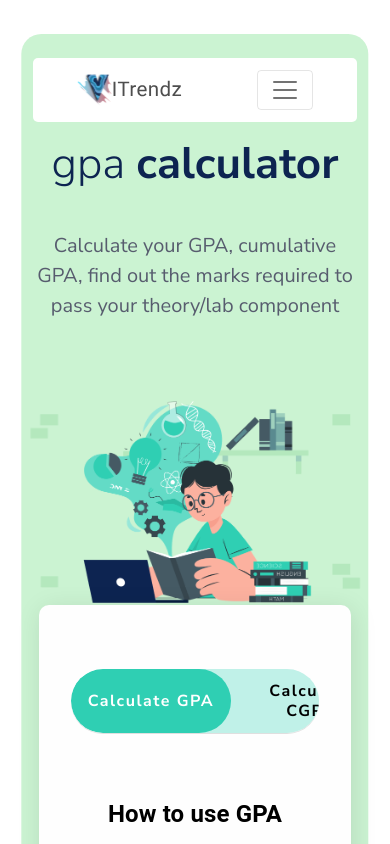
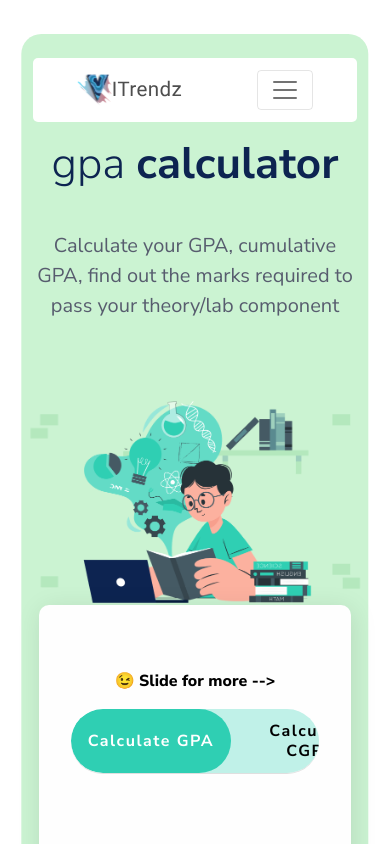
Before and after one commit to dhavalkolhe/gpa-calc, a React (Create React App) app: page / in a window 390 px wide. Shown: the top 844 px of the page. Built offline with nearby package versions, Linux system fonts and the light colour scheme.

Commit message:
mobile responsive fixes

```diff
--- a/src/Components/About/About.css
+++ b/src/Components/About/About.css
@@ -40,7 +40,7 @@
     font-size: 1.25rem;
     color: #2d334a;
     padding: 0.5rem 0;
-    text-align: justify;
+    /* text-align: justify; */
 }
 .about__link:visited{
     color: white;
--- a/src/Components/Box/Box.jsx
+++ b/src/Components/Box/Box.jsx
@@ -5,6 +5,7 @@ import Main from '../Main/Main';
 function Box() {
     return (
         <div className="Main">
+            <span className='mobile-span'>😉 Slide for more {`-->`}</span>
             <Main />
         </div>
     );
--- a/src/Components/Calculators/CGPA.jsx
+++ b/src/Components/Calculators/CGPA.jsx
@@ -154,7 +154,7 @@ const Cgpa = () => {
                     <div>
                         <h1 className="answer">
                             Cannot calculate CGPA for more than 10
-                            semesters....majak bana rakha h
+                            semesters...
                         </h1>
                         <div className="meme-image">
                             <img src={disappointMeme} alt="img" />
--- a/src/Components/Calculators/Calculator.css
+++ b/src/Components/Calculators/Calculator.css
@@ -129,7 +129,6 @@ label {
 
 .meme-image {
     margin: 2rem auto;
-    width: 50%;
 }
 
 .count-input {
@@ -150,6 +149,13 @@ label {
     font-family: 'Nunito Sans', sans-serif;
 }
 
+.calc-output{
+    display: flex;
+    align-items: center;
+    justify-content: center;
+    width: 100%;
+    margin-top: 2rem;
+}
 @media only screen and (max-width: 1280px) {
     .Calculator {
         flex-direction: column;
@@ -160,7 +166,7 @@ label {
 }
 @media only screen and (max-width: 992px) {
     .meme-image {
-        width: 90%;
+        width: 75%;
     }
 
 }
@@ -206,6 +212,9 @@ label {
     select {
         margin: 0;
     }
+    select{
+        margin-bottom: 1rem;
+    }
     .subject-select-container input,
     .subject-select-container select {
         width: 100%;
--- a/src/Components/Calculators/Calculator.jsx
+++ b/src/Components/Calculators/Calculator.jsx
@@ -1,14 +1,14 @@
-import React, { useState, useEffect } from 'react';
-import { useForm } from 'react-hook-form';
-import './Calculator.css';
-import peopleCry from '../../assets/people-crying.jpg';
-import mithaiBaat from '../../assets/mithai-baat-dijiye.jpg';
-import youCanDoIt from '../../assets/you-can-do-it.jpg';
-import disappointMeme from '../../assets/dis.jpg';
+import React, { useState, useEffect } from "react";
+import { useForm } from "react-hook-form";
+import "./Calculator.css";
+import peopleCry from "../../assets/people-crying.jpg";
+import mithaiBaat from "../../assets/mithai-baat-dijiye.jpg";
+import youCanDoIt from "../../assets/you-can-do-it.jpg";
+import disappointMeme from "../../assets/dis.jpg";
 
 const Calculator = () => {
   // meme image link state
-    const [memeImage, setMemeImage] = useState('');
+  const [memeImage, setMemeImage] = useState("");
   const [sub, setSub] = useState(0);
   const list1 = [];
   const { register, handleSubmit } = useForm();
@@ -80,14 +80,6 @@ const Calculator = () => {
             🧐 Put grades obtained and credits of each course <br />
             💥 Voila! Your GPA for this semester <br /> <br />
           </p>
-                    {total !== 0 && (
-                        <div>
-                            <h1 className="answer">GPA: {total}</h1>
-                            <div className="meme-image">
-                                <img src={memeImage} alt="img" />
-                            </div>
-                        </div>
-                    )}
         </div>
         <div className="calculator-main">
           <form className="count-form">
@@ -110,6 +102,16 @@ const Calculator = () => {
           </form>
         </div>
         <br />
+        <div className="calc-output">
+          {total !== 0 && (
+            <div>
+              <h1 className="answer">GPA: {total}</h1>
+              <div className="meme-image">
+                <img src={memeImage} alt="img" />
+              </div>
+            </div>
+          )}
+        </div>
       </div>
     );
   } else {
@@ -123,14 +125,6 @@ const Calculator = () => {
             🧐 Put grades obtained and credits of each course <br />
             💥 Voila! Your GPA for this semester <br /> <br />
           </p>
-                    <div>
-                        <h1 className="answer">
-                            Cannot enter more than 10 subjects...
-                        </h1>
-                        <div className="meme-image">
-                            <img src={disappointMeme} alt="img" />
-                        </div>
-                    </div>
         </div>
         <div className="calculator-main-fail">
           <form>
@@ -143,6 +137,14 @@ const Calculator = () => {
           </form>
         </div>
         <br />
+        <div className="calc-output"><div>
+          <h1 className="answer">Cannot enter more than 10 subjects...</h1>
+          <div className="meme-image">
+            <img src={disappointMeme} alt="img" />
+          </div>
+        </div>
+        </div>
+
       </div>
     );
   }
--- a/src/Components/Main/Main.css
+++ b/src/Components/Main/Main.css
@@ -11,7 +11,13 @@
 .feature-label.Mui-selected{
   color: white !important;
 }
-
+.mobile-span{
+  display: none;
+  text-align: center;
+  margin: 1rem;
+  margin-top: 0;
+  font-weight: 800;
+}
 
 @media only screen and (max-width: 600px) {
   .tab-panel{
@@ -19,6 +25,9 @@
   }
   .css-8atqhb{
     width: 100% !important;
+  }
+  .mobile-span{
+    display: block;
   }
 }
 @media only screen and (max-width: 500px){
```
Lines whose indentation alone changed are shown as unchanged.
